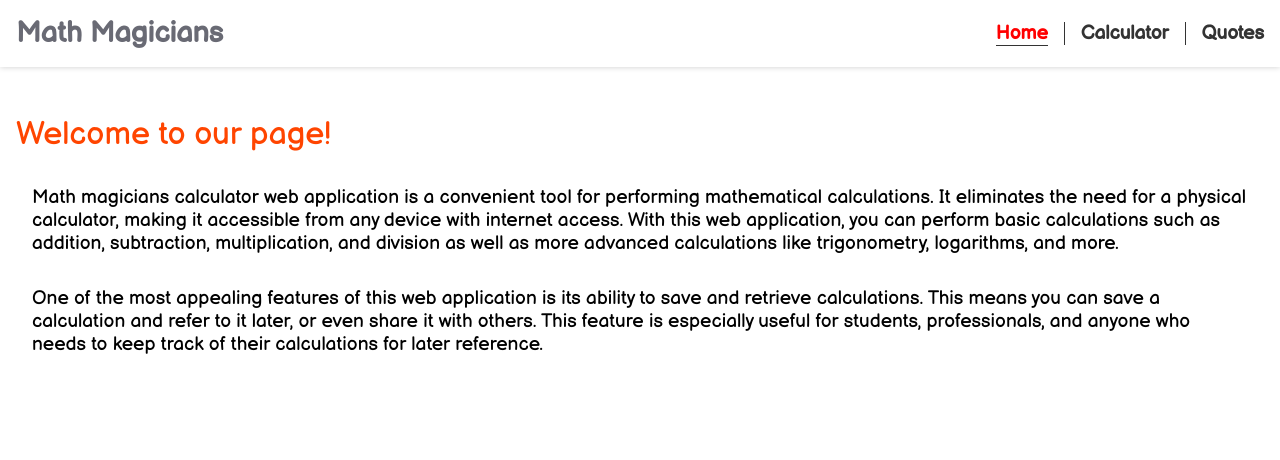
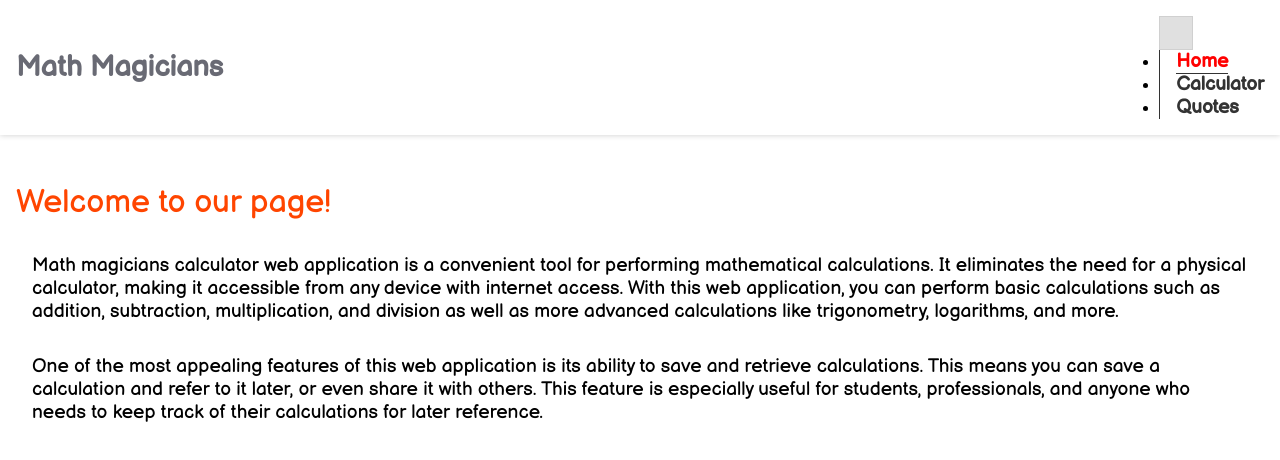
Before and after one commit to MNisarAli/Math-Magicians, a React (Create React App) app: page / in a window 1280 px wide. Shown: the top 460 px of the page. Built offline with nearby package versions, Linux system fonts and the light colour scheme.

Commit message:
Add menu toggle functionality for samller screens

```diff
--- a/src/components/Navbar.js
+++ b/src/components/Navbar.js
@@ -1,21 +1,41 @@
-import React from 'react';
+import React, { useState } from 'react';
 import { NavLink } from 'react-router-dom';
 
-const Navbar = () => (
-  <nav className="navbar">
+const Navbar = () => {
+  const [isOpen, setIsOpen] = useState(false);
+
+  const toggleMenu = () => {
+    setIsOpen(!isOpen);
+  };
+
+  return (
+    <header className="navbar">
       <h2>Math Magicians</h2>
-    <ul className="nav-list">
+      <nav>
+        <button className={`menu_btn ${isOpen ? 'menu_btn_active' : ''}`} type="button" onClick={toggleMenu}>
+          <span />
+        </button>
+
+        <ul className={`menu_box ${isOpen ? 'menu_box_open' : ''}`}>
           <li>
-        <NavLink exact="true" to="/" activeClassName="active">Home</NavLink>
+            <NavLink exact="true" to="/" activeclassname="active" className="menu_item" onClick={toggleMenu}>
+              Home
+            </NavLink>
           </li>
           <li>
-        <NavLink to="/calculator" activeClassName="active">Calculator</NavLink>
+            <NavLink to="/calculator" activeclassname="active" className="menu_item" onClick={toggleMenu}>
+              Calculator
+            </NavLink>
           </li>
           <li>
-        <NavLink to="/quotes" activeClassName="active">Quotes</NavLink>
+            <NavLink to="/quotes" activeclassname="active" className="menu_item" onClick={toggleMenu}>
+              Quotes
+            </NavLink>
           </li>
         </ul>
       </nav>
+    </header>
   );
+};
 
 export default Navbar;
```
Lines whose indentation alone changed are shown as unchanged.
